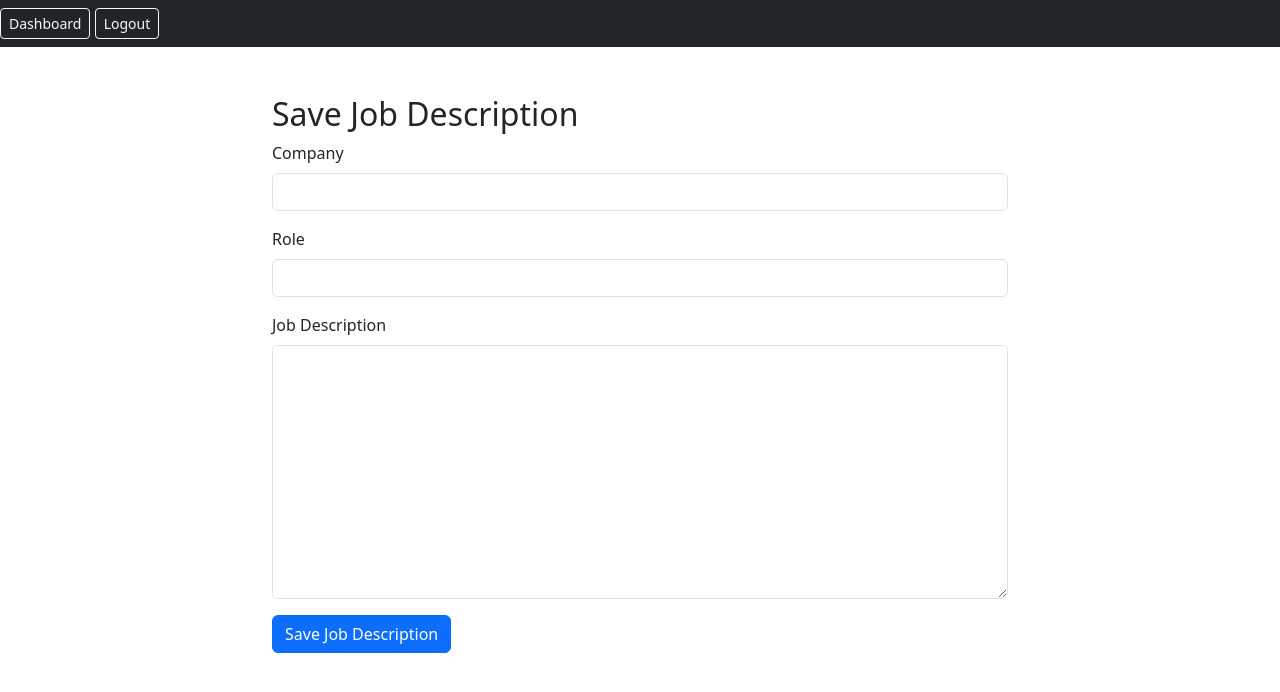
After one commit to OloaneShark/get-a-job, a Flask app: page /job-descriptions/new in a window 1280 px wide. The commit adds this page. Shown: the top 692 px of the page. Run offline with Flask 3, Linux system fonts and the light colour scheme; the visitor is signed in with stand-in values (Sample User, id 1); parts of the project's set-up code (start-up, migrations or seed data) failed here and were passed over; some libraries are stand-ins or nearby versions.

Commit message:
Add saved job description management

```diff
--- a/app.py
+++ b/app.py
@@ -8,7 +8,7 @@ from werkzeug.utils import secure_filename
 from flask import Flask, render_template, redirect, url_for, flash, request, Response
 from flask_login import LoginManager, login_user, logout_user, login_required, current_user
 from services.resume_service import analyze_resume_text
-from models import db, User, JobApplication, Resume, InterviewPrep, ApplicationHistory
+from models import db, User, JobApplication, Resume, InterviewPrep, ApplicationHistory, SavedJobDescription
 from utils.encryption import encrypt_text, decrypt_text
 from services.legitimacy_service import calculate_legitimacy_score
 from utils.audit_logger import log_action
@@ -21,7 +21,8 @@ from forms import (
     ResumeAnalysisForm,
     InterviewPrepForm,
     CompanyLookupForm,
-    JobMatchForm
+    JobMatchForm,
+    SavedJobDescriptionForm
 )
 from services.company_service import analyze_company
 from services.job_match_service import analyze_resume_job_match
@@ -488,6 +489,106 @@ def view_application(application_id):
     )
 
 
+@app.route("/job-descriptions/new", methods=["GET", "POST"])
+@login_required
+def save_job_description():
+    form = SavedJobDescriptionForm()
+
+    if form.validate_on_submit():
+        saved_job = SavedJobDescription(
+            company=form.company.data,
+            role=form.role.data,
+            description=form.description.data,
+            user_id=current_user.id
+        )
+
+        db.session.add(saved_job)
+        db.session.commit()
+
+        log_action(
+            current_user.id,
+            f"Saved job description for {form.company.data} - {form.role.data}"
+        )
+
+        flash("Job description saved successfully.", "success")
+        return redirect(url_for("dashboard"))
+
+    return render_template("save_job_description.html", form=form)
+
+
+@app.route("/job-descriptions/<int:job_id>")
+@login_required
+def view_job_description(job_id):
+    job = SavedJobDescription.query.get_or_404(job_id)
+
+    if job.user_id != current_user.id:
+        flash("You are not authorized to view this job description.", "danger")
+        return redirect(url_for("dashboard"))
+
+    return render_template("view_job_description.html", job=job)
+
+
+@app.route("/job-descriptions/<int:job_id>/edit", methods=["GET", "POST"])
+@login_required
+def edit_job_description(job_id):
+    job = SavedJobDescription.query.get_or_404(job_id)
+
+    if job.user_id != current_user.id:
+        flash("You are not authorized to edit this job description.", "danger")
+        return redirect(url_for("dashboard"))
+
+    form = SavedJobDescriptionForm()
+
+    if form.validate_on_submit():
+        job.company = form.company.data
+        job.role = form.role.data
+        job.description = form.description.data
+
+        db.session.commit()
+
+        log_action(
+            current_user.id,
+            f"Updated saved job description for {job.company} - {job.role}"
+        )
+
+        flash("Job description updated successfully.", "success")
+        return redirect(url_for("view_job_description", job_id=job.id))
+
+    elif request.method == "GET":
+        form.company.data = job.company
+        form.role.data = job.role
+        form.description.data = job.description
+
+    return render_template(
+        "save_job_description.html",
+        form=form,
+        title="Edit Job Description"
+    )
+
+
+@app.route("/job-descriptions/<int:job_id>/delete", methods=["POST"])
+@login_required
+def delete_job_description(job_id):
+    job = SavedJobDescription.query.get_or_404(job_id)
+
+    if job.user_id != current_user.id:
+        flash("You are not authorized to delete this job description.", "danger")
+        return redirect(url_for("dashboard"))
+
+    company = job.company
+    role = job.role
+
+    db.session.delete(job)
+
+    log_action(
+        current_user.id,
+        f"Deleted saved job description for {company} - {role}"
+    )
+
+    flash("Job description deleted successfully.", "info")
+    return redirect(url_for("dashboard"))
+
+
 with app.app_context():
     db.create_all()
 
--- a/forms.py
+++ b/forms.py
@@ -142,3 +142,10 @@ class JobMatchForm(FlaskForm):
     )
 
     submit = SubmitField("Analyze Match")
+
+
+class SavedJobDescriptionForm(FlaskForm):
+    company = StringField("Company", validators=[DataRequired()])
+    role = StringField("Role", validators=[DataRequired()])
+    description = TextAreaField("Job Description", validators=[DataRequired()])
+    submit = SubmitField("Save Job Description")
--- /dev/null
+++ b/templates/save_job_description.html
@@ -0,0 +1,35 @@
+
+{% extends "base.html" %}
+
+{% block title %}Save Job Description{% endblock %}
+
+{% block content %}
+
+<div class="row justify-content-center">
+    <div class="col-md-8">
+        <h2>{{ title or "Save Job Description" }}</h2>
+
+        <form method="POST">
+            {{ form.hidden_tag() }}
+
+            <div class="mb-3">
+                {{ form.company.label(class="form-label") }}
+                {{ form.company(class="form-control") }}
+            </div>
+
+            <div class="mb-3">
+                {{ form.role.label(class="form-label") }}
+                {{ form.role(class="form-control") }}
+            </div>
+
+            <div class="mb-3">
+                {{ form.description.label(class="form-label") }}
+                {{ form.description(class="form-control", rows="10") }}
+            </div>
+
+            {{ form.submit(class="btn btn-primary") }}
+        </form>
+    </div>
+</div>
+
+{% endblock %}
```
Also changed, not shown: models.py (+16 -0 lines), templates/dashboard.html (+36 -0 lines), templates/view_job_description.html (added, +41 -0 lines).
